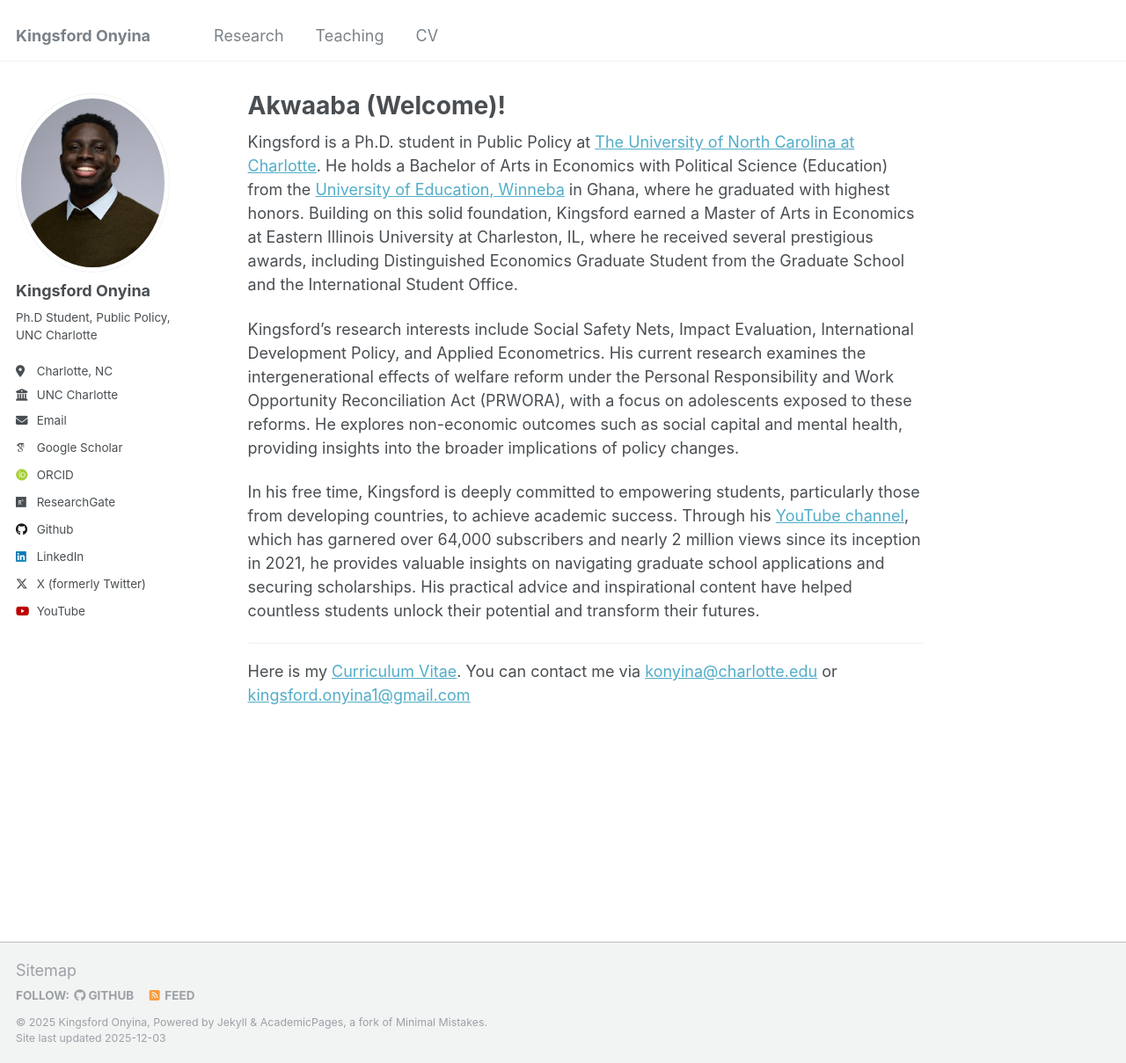
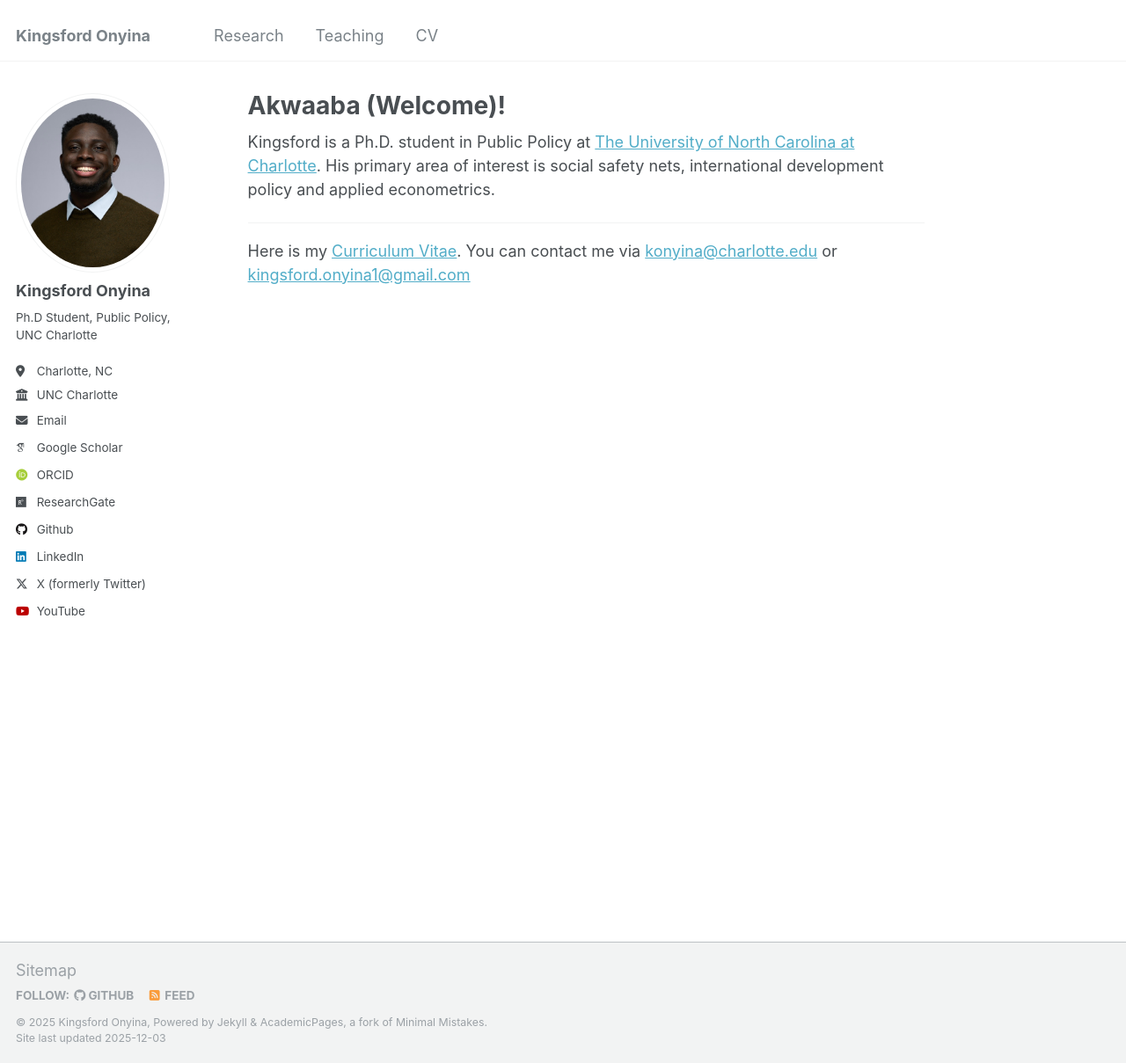
Before and after one commit to kingsfordonyina/kingsfordonyina.github.io, a Jekyll site: the page built from _pages/about.md, in a window 1280 px wide and 1209 px high. Shown: the whole window at 88% size. Built offline with Jekyll 4.4.1, drawn with Linux system fonts in a browser that asks for light colours; some web fonts are replaced.

Commit message:
Update about.md

```diff
--- a/_pages/about.md
+++ b/_pages/about.md
@@ -6,11 +6,7 @@ redirect_from:
   - /about/
   - /about.html
 ---
-Kingsford is a Ph.D. student in Public Policy at [The University of North Carolina at Charlotte](https://publicpolicy.charlotte.edu/). He holds a Bachelor of Arts in Economics with Political Science (Education) from the [University of Education, Winneba](https://www.uew.edu.gh/main) in Ghana, where he graduated with highest honors. Building on this solid foundation, Kingsford earned a Master of Arts in Economics at Eastern Illinois University at Charleston, IL, where he received several prestigious awards, including Distinguished Economics Graduate Student from the Graduate School and the International Student Office.
-
-Kingsford’s research interests include Social Safety Nets, Impact Evaluation, International Development Policy, and Applied Econometrics. His current research examines the intergenerational effects of welfare reform under the Personal Responsibility and Work Opportunity Reconciliation Act (PRWORA), with a focus on adolescents exposed to these reforms. He explores non-economic outcomes such as social capital and mental health, providing insights into the broader implications of policy changes.
-
-In his free time, Kingsford is deeply committed to empowering students, particularly those from developing countries, to achieve academic success. Through his [YouTube channel](https://www.youtube.com/@kingsfordonyina2101/videos), which has garnered over 64,000 subscribers and nearly 2 million views since its inception in 2021, he provides valuable insights on navigating graduate school applications and securing scholarships. His practical advice and inspirational content have helped countless students unlock their potential and transform their futures.
+Kingsford is a Ph.D. student in Public Policy at [The University of North Carolina at Charlotte](https://publicpolicy.charlotte.edu/). His primary area of interest is social safety nets, international development policy and applied econometrics.
 
 ---
 
```
